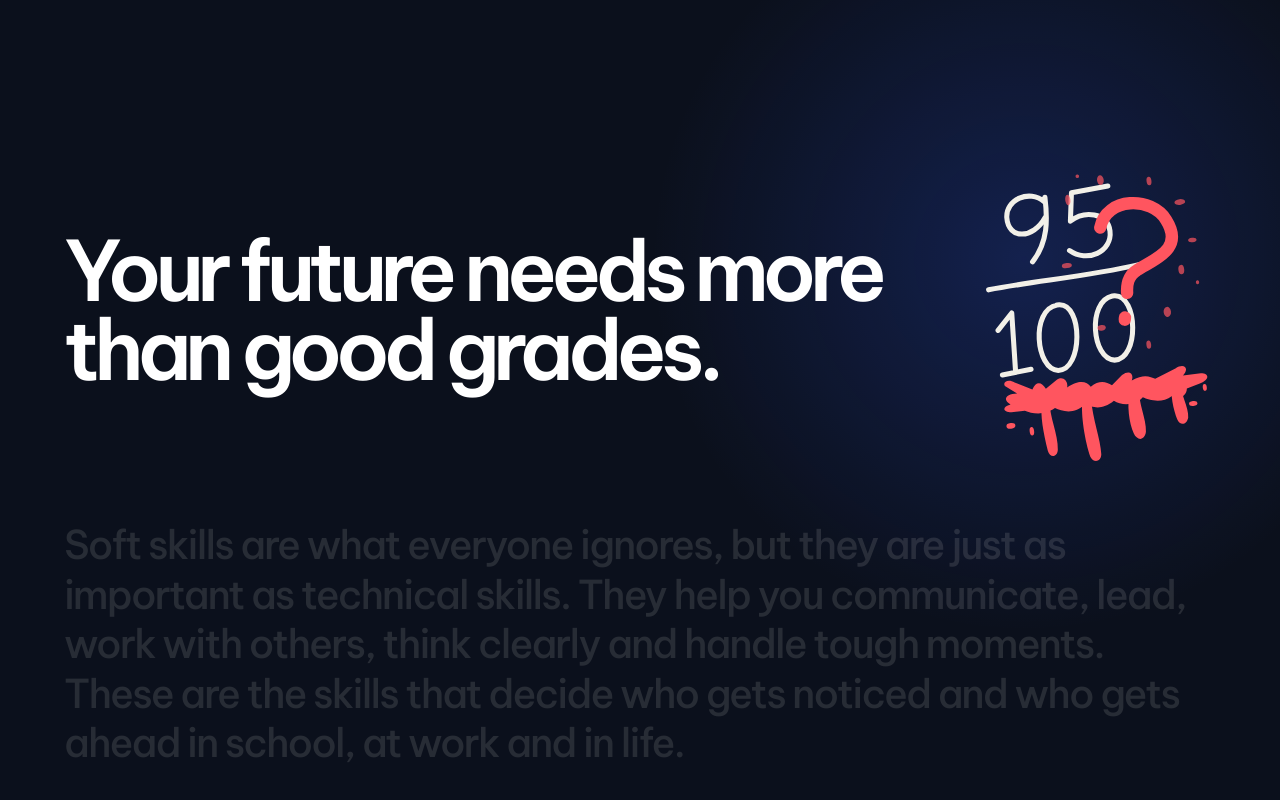
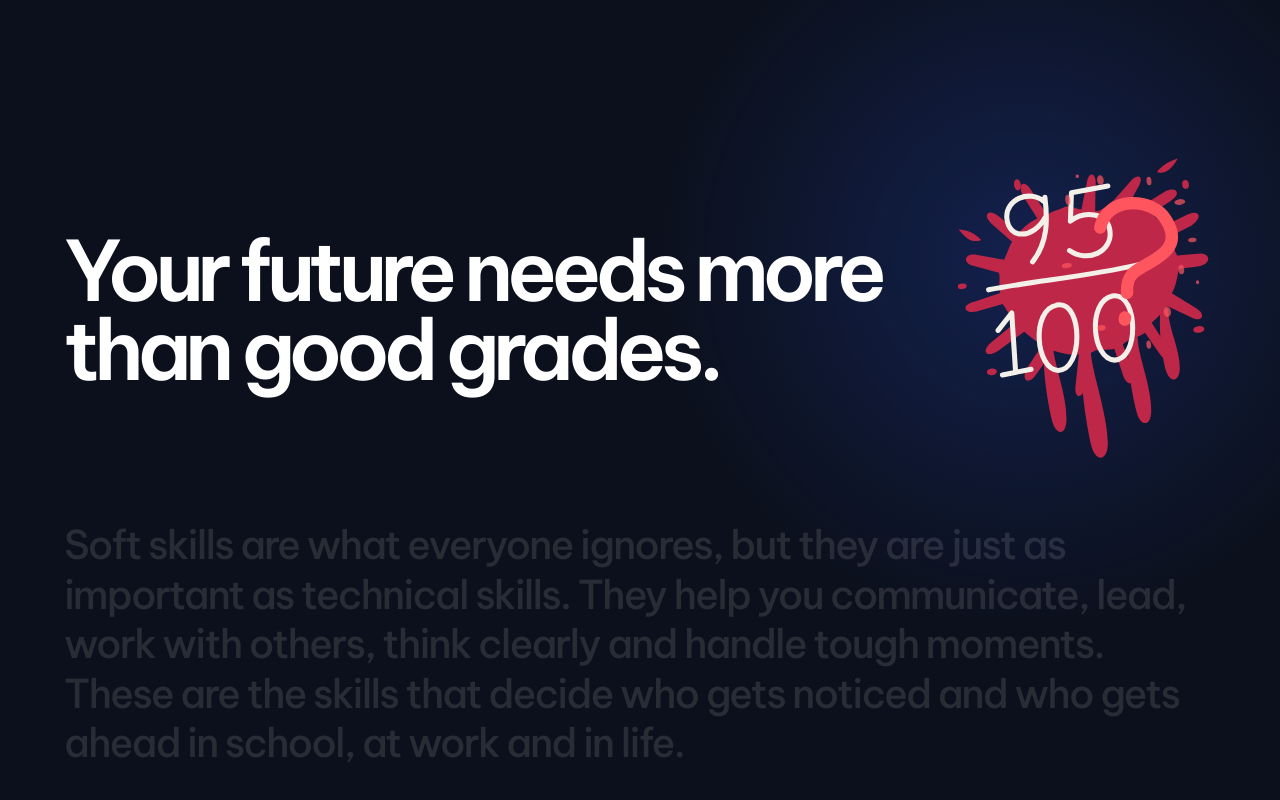
Before and after one commit to chiazaokoli/kfsd-website, a Next.js app: page / in a window 1280 px wide. Shown: the part 2214-3014 px from the top of the page. Built offline with nearby package versions, Linux system fonts and the light colour scheme.

Commit message:
Place paint splatter behind handwritten score

```diff
--- a/app/page.tsx
+++ b/app/page.tsx
@@ -236,6 +236,22 @@ export default function Home() {
           <div className="matter-heading">
             <h2>Your future needs more than good grades.</h2>
             <svg className="grade-sketch" viewBox="0 0 240 285" role="img" aria-label="95 out of 100, questioned: are good grades enough?">
+              <g className="grade-paint" fill="#bf2748" aria-hidden="true">
+                <path d="M116 49 C121 47 126 52 131 53 L139 29 C142 19 149 22 146 34 L143 56 C149 57 155 51 161 48 L179 32 C186 27 190 31 184 39 L171 57 C176 58 181 54 188 55 L207 46 C218 42 222 50 211 55 L193 64 C195 69 200 71 204 76 L224 69 C236 65 238 73 227 79 L208 86 C210 93 208 99 211 104 L232 105 C242 107 239 116 228 116 L211 116 C208 125 206 132 202 137 L222 153 C231 160 225 167 216 160 L197 148 C192 153 185 158 181 161 L192 184 C198 196 191 201 185 190 L174 169 C167 173 159 172 153 177 L159 201 C162 213 153 217 150 205 L145 180 C138 181 130 177 124 181 L115 210 C112 222 103 220 107 207 L113 181 C104 181 96 177 91 175 L73 194 C65 204 58 197 66 187 L82 168 C76 165 71 159 67 155 L42 169 C30 175 26 167 38 160 L60 146 C57 141 54 134 51 128 L27 132 C15 133 14 124 26 123 L50 118 C49 111 52 105 51 100 L29 91 C19 87 23 78 34 82 L57 89 C61 83 63 78 66 74 L50 56 C42 47 49 41 57 50 L73 67 C79 61 85 58 91 56 L81 35 C76 23 84 19 89 31 L100 54 C105 51 110 51 116 49 Z" />
+                <path d="M39 69 C32 60 27 59 20 57 C26 67 31 71 39 69 Z" />
+                <path d="M202 28 C209 21 215 20 222 18 C216 27 209 31 202 28 Z" />
+                <ellipse cx="17" cy="108" rx="4" ry="2.5" />
+                <ellipse cx="34" cy="187" rx="4.5" ry="3" />
+                <ellipse cx="222" cy="172" rx="5" ry="3" />
+                <ellipse cx="226" cy="42" rx="3" ry="4" />
+                <ellipse cx="77" cy="24" rx="3" ry="5" />
+              </g>
+              <g fill="#bf2748" aria-hidden="true">
+                <path className="grade-drip" d="M84 165 C80 180 79 210 82 237 C84 251 93 252 95 237 C98 214 89 185 91 165 Z" />
+                <path className="grade-drip" d="M116 179 C112 194 111 232 114 263 C116 279 127 279 129 263 C132 235 122 197 124 178 Z" />
+                <path className="grade-drip" d="M159 173 C155 186 155 215 158 239 C160 252 169 253 171 239 C174 217 165 188 167 172 Z" />
+                <path className="grade-drip" d="M190 151 C187 165 186 184 188 203 C190 217 199 217 201 204 C203 186 195 168 197 150 Z" />
+              </g>
               <g fill="none" stroke="currentColor" strokeWidth="4.5" strokeLinecap="round" strokeLinejoin="round">
                 <path className="grade-stroke grade-score" pathLength="1" d="M99 42 C87 29 65 36 64 52 C63 72 85 74 98 56 M100 38 C100 58 98 78 82 94" />
                 <path className="grade-stroke grade-score" pathLength="1" d="M157 35 L124 37 L120 62 C133 54 154 58 154 75 C154 94 130 101 116 88" />
@@ -263,17 +279,6 @@ export default function Home() {
                   <path d="M137 76 C140 48 180 44 195 64 C214 89 187 100 173 111 C165 117 165 125 166 132" />
                   <path d="M166 154 L166 156" />
                 </g>
-              </g>
-              <g fill="#ff555f" aria-hidden="true">
-                <path className="grade-drip" d="M75 220 C72 231 73 246 75 263 C76 270 83 270 84 263 C86 250 80 232 82 220 Z" />
-                <path className="grade-drip" d="M111 223 C108 235 109 259 112 273 C114 279 121 279 122 272 C123 259 118 239 119 222 Z" />
-                <path className="grade-drip" d="M154 219 C150 231 150 247 153 257 C155 264 162 265 164 257 C166 245 160 231 163 219 Z" />
-                <path className="grade-drip" d="M193 215 C189 226 191 241 193 249 C195 256 201 255 203 249 C205 240 198 226 200 215 Z" />
-                <path className="grade-paint" d="M47 218 C40 213 44 208 54 209 L44 201 C42 197 48 195 53 199 L68 207 C72 200 77 201 80 208 L91 201 C96 198 101 203 99 209 C111 203 117 206 120 211 C128 206 134 208 139 212 L149 204 C156 200 160 204 157 210 C169 205 174 209 178 211 L197 204 C205 200 210 205 203 211 L219 211 C227 212 226 218 217 220 L205 223 C204 230 197 232 191 228 C181 234 170 229 165 226 C157 233 145 231 139 226 C128 233 120 230 113 226 C103 234 92 230 86 226 C74 232 65 228 59 225 L47 225 C39 224 39 219 47 218 Z" />
-                <ellipse className="grade-paint" cx="45" cy="237" rx="4" ry="2.5" />
-                <ellipse className="grade-paint" cx="63" cy="244" rx="2" ry="3.8" />
-                <ellipse className="grade-paint" cx="209" cy="237" rx="3.8" ry="2.2" />
-                <ellipse className="grade-paint" cx="221" cy="224" rx="1.8" ry="3" />
               </g>
             </svg>
           </div>
```
